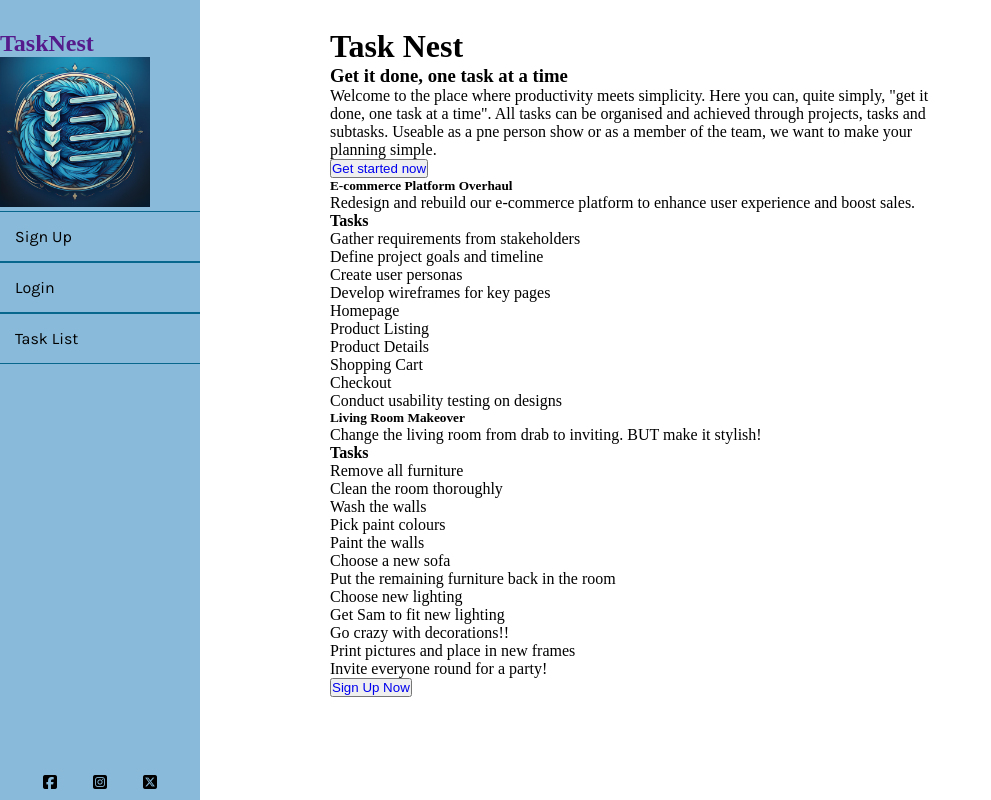
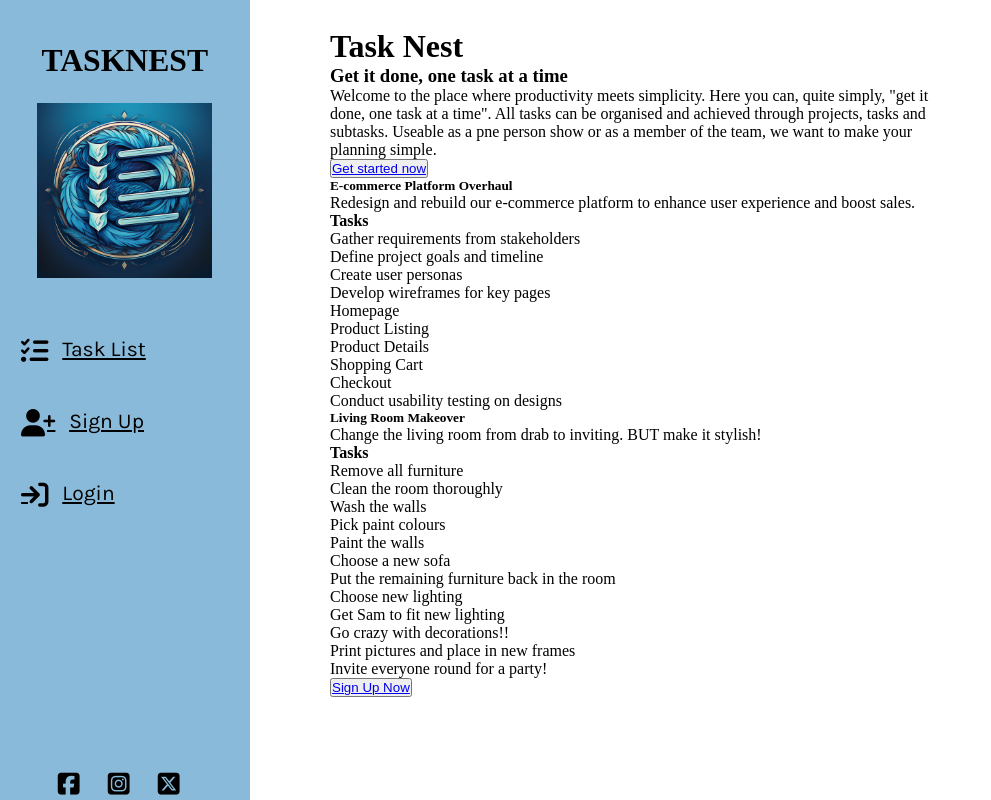
Before and after one commit to alexcurnow96/Task-Nest-Project, a Django app: page / in a window 1280 px wide. Shown: the whole page, without its empty margins (0-991 px from the left). Run offline with Django 4.2, Linux system fonts and the light colour scheme; some libraries are stand-ins or nearby versions.

Commit message:
STYLE: styled base.html

```diff
--- a/static/css/style.css
+++ b/static/css/style.css
@@ -3,47 +3,93 @@
     padding: 0;
     box-sizing: border-box;
     list-style: none;
+}
+
+.wrapper {
+    position: absolute;
+    width: 17em;
+    height: 100%;
+    top: 0;
+    overflow: hidden;
+}
+
+.sidebar {
+    position: fixed;
+    background: #89BAD9;
+    width: 13em;
+    height: 100%;
+    font-weight: 400;
+    font-size: 1.2em;
+    overflow: auto;
+    padding-bottom: 6em;
+    z-index: 9;
+}
+
+h2 a {
+    color: black;
+    font-size: 1.1em;
+    font-weight: 600;
+    width: 100%;
+    display: block;
+    padding: 0.75em 1em;
+    text-transform: uppercase;
+    margin-top: 0.6em;
+    text-align: center;
     text-decoration: none;
 }
 
-.wrapper {
-    display: flex;
+.header a {
+    text-decoration: none;
+}
+
+.sidebar img {
+    display: block;
+    margin-left: auto;
+    margin-right: auto;
+    width: 175px;
+    height: 175px;
+}
+
+.sidebar h4 {
+    width: 100%;
+    display: block;
+    text-align: center;
+    font-size: 1.3em;
+    font-weight: 400;
+    margin-top: 1.5em;
+    margin-bottom: 1em;
+}
+
+.sidebar ul {
+    display: block;
+}
+
+.sidebar li {
+    margin-left: 0;
+    margin-right: 0;
+    display: inline-block;
+    width: 100%;
+    font-family: 'Karla', sans-serif;
+}
+
+.sidebar li a {
+    color: #000;
+    display: block;
+    font-size: 1.1em;
+    padding: 1.05em 1em;
     position: relative;
 }
 
-.wrapper .sidebar {
-    width: 200px;
-    height: 100%;
-    background: #89BAD9;
-    padding: 30px 0px;
-    position: fixed;
+.sidebar li a:hover {
+    background-color: #76afd3;
 }
 
-.wrapper .sidebar .h2 {
-    color: #000;
-    text-transform: uppercase;
-    text-align: center;
-    margin-bottom: 30px;
-}
-
-.wrapper .sidebar ul li {
-    padding: 15px;
-    border-bottom: 1px solid #08678C;
-    border-top: 1px solid #08678C;
-    font-family: 'Karla', sans-serif;
-}
-
-.wrapper .sidebar ul li a {
-    color: #000;
-    display: block;
-}
-
-.wrapper .sidebar ul li a .fas {
-    width: 25px;
-}
-
-.wrapper .sidebar ul li:hover {
-    background-color:aliceblue;
+.sidebar i {
+    font-size: 1.3em;
+    padding-right: 0.5em;
+    width: 9em;
+    display: inline;
+    vertical-align: middle;
 }
 
 .wrapper .sidebar .social_media {
--- a/templates/base.html
+++ b/templates/base.html
@@ -23,25 +23,25 @@
 
     <div class="wrapper">
         <div class="sidebar">
-            <h2><a href="">TaskNest</a></h2>
-            <img src="./static/images/tasknestlogo.jpg" alt="A blue birds nest with 4 shield checkboxes." width="150"
-                height="150">
+            <h2 class="header"><a href="{% url 'index' %}">TaskNest</a></h2>
+            <a href="{% url 'index' %}"><img src="./static/images/tasknestlogo.jpg" alt="A blue birds nest with 4 shield checkboxes."></a>
             {% if request.user.is_authenticated %}
             <h4>{{request.user}}</h4>
             {% else %}
             <h4></h4>
             {% endif %}
             <ul>
+                <li><a href="{% url 'task_list' %}"><i class="fa-solid fa-list-check"></i>Task List</a></li>
                 {% if user.is_authenticated %}
                 <li><a {% if request.path == logout_url %}active{% endif %} aria-current="page"
-                        href="{% url 'account_logout' %}">Logout</a></li>
+                        href="{% url 'account_logout' %}"><i class="fa-solid fa-arrow-right-from-bracket"></i>Logout</a></li>
                 {% else %}
                 <li><a {% if request.path == signup_url %}active{% endif %} aria-current="page"
-                        href="{% url 'account_signup' %}">Sign Up</a></li>
+                        href="{% url 'account_signup' %}"><i class="fa-solid fa-user-plus"></i>Sign Up</a></li>
                 <li><a {% if request.path == login_url %}active{% endif %} aria-current="page"
-                        href="{% url 'account_login' %}">Login</a></li>
+                        href="{% url 'account_login' %}"><i class="fa-solid fa-arrow-right-to-bracket"></i>Login</a></li>
                 {% endif %}
-                <li><a href="{% url 'task_list' %}"><i></i>Task List</a></li>
+
             </ul>
 
 
```
